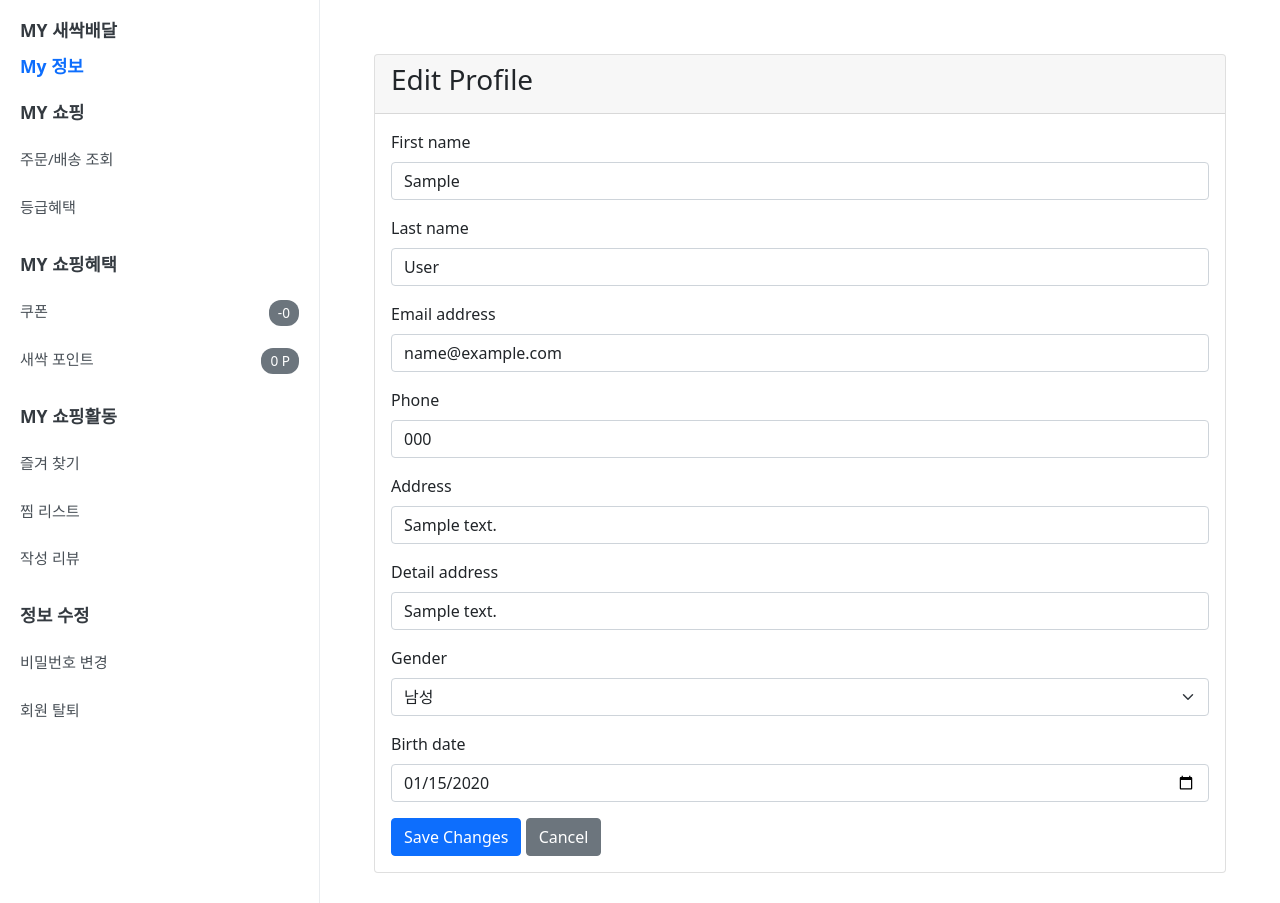
After one commit to jhj1111/sessac_shoping_web, a Django app: page /mypage/profile/edit/ in a window 1280 px wide. The commit adds this page. Run offline with Django 5.2, Linux system fonts and the light colour scheme; a user stored in the database is signed in; tables that the repository leaves empty hold one stand-in row (values such as "Sample post"); some libraries are stand-ins or nearby versions.

Commit message:
feat(mypage): add 유저 정보 표시

```diff
--- a/apps/accounts/forms.py
+++ b/apps/accounts/forms.py
@@ -2,6 +2,7 @@ from django import forms
 from django.contrib.auth.forms import UserCreationForm
 from django.contrib.auth import get_user_model
 from django.db import transaction
+from .models import CustomUser
 
 User = get_user_model()
 
@@ -27,3 +28,18 @@ class RegisterForm(UserCreationForm):
         user.phone = self.cleaned_data["phone"]
         user.save()
         return user
+
+class UserProfileForm(forms.ModelForm):
+    class Meta:
+        model = CustomUser
+        fields = ['first_name', 'last_name', 'email', 'phone', 'address', 'detail_address', 'gender', 'birth_date']
+        widgets = {
+            'gender': forms.Select(attrs={'class': 'form-select'}),
+            'birth_date': forms.DateInput(attrs={'type': 'date', 'class': 'form-control'}),
+            'first_name': forms.TextInput(attrs={'class': 'form-control'}),
+            'last_name': forms.TextInput(attrs={'class': 'form-control'}),
+            'email': forms.EmailInput(attrs={'class': 'form-control'}),
+            'phone': forms.TextInput(attrs={'class': 'form-control'}),
+            'address': forms.TextInput(attrs={'class': 'form-control'}),
+            'detail_address': forms.TextInput(attrs={'class': 'form-control'}),
+        }
--- a/apps/mypage/templates/mypage/mypage_base.html
+++ b/apps/mypage/templates/mypage/mypage_base.html
@@ -72,13 +72,12 @@
             <div class="col-md-3 sidebar">
                 <div class="sidebar-section">
                     <h1 class="sidebar-title">MY 새싹배달</h1>
-                    <h2 class="sidebar-title">My 정보</h2>
+                    <h2 class="sidebar-title"><a href={% url 'mypage:mypage_main' %} style="text-decoration: none";>My 정보</a></h2>
                 </div>
 
                 <div class="sidebar-section">
                     <h3 class="sidebar-title">MY 쇼핑</h3>
-                    <a href="#" class="sidebar-item">주문/배송 조회</a>
-                    <a href="#" class="sidebar-item">취소/반품/교환 조회</a>
+                    <a href={% url 'mypage:mypage_orders' %} class="sidebar-item">주문/배송 조회</a>
                     <a href="#" class="sidebar-item">등급혜택</a>
                 </div>
 
@@ -99,7 +98,12 @@
                     <a href="#" class="sidebar-item">즐겨 찾기</a>
                     <a href="#" class="sidebar-item">찜 리스트</a>
                     <a href="#" class="sidebar-item">작성 리뷰</a>
-                    <a href="#" class="sidebar-item">최근 본 내역</a>
+                </div>
+
+                <div class="sidebar-section">
+                    <h3 class="sidebar-title">정보 수정</h3>
+                    <a href="#" class="sidebar-item">비밀번호 변경</a>
+                    <a href="#" class="sidebar-item">회원 탈퇴</a>
                 </div>
             </div>
 
--- /dev/null
+++ b/apps/mypage/templates/mypage/profile_edit.html
@@ -0,0 +1,32 @@
+{% extends 'mypage/mypage_base.html' %}
+
+{% block content %}
+<div class="container mt-4">
+    <div class="card">
+        <div class="card-header">
+            <h3>Edit Profile</h3>
+        </div>
+        <div class="card-body">
+            <form method="post">
+                {% csrf_token %}
+
+                {% for field in form %}
+                    <div class="mb-3">
+                        <label for="{{ field.id_for_label }}" class="form-label">{{ field.label }}</label>
+                        {{ field }}
+                        {% if field.help_text %}
+                            <small class="form-text text-muted">{{ field.help_text }}</small>
+                        {% endif %}
+                        {% for error in field.errors %}
+                            <div class="alert alert-danger">{{ error }}</div>
+                        {% endfor %}
+                    </div>
+                {% endfor %}
+
+                <button type="submit" class="btn btn-primary">Save Changes</button>
+                <a href="{% url 'mypage:mypage_main' %}" class="btn btn-secondary">Cancel</a>
+            </form>
+        </div>
+    </div>
+</div>
+{% endblock %}
--- a/apps/mypage/urls.py
+++ b/apps/mypage/urls.py
@@ -5,9 +5,10 @@ app_name = 'mypage'
 
 urlpatterns = [
     # 마이페이지 URL
-    # path('', views.MyPageMaindView.as_view(), name='mypage_main'),
+    path('', views.MyPageMainView.as_view(), name='mypage_main'),
     path('orders/', views.MyPageOrderListView.as_view(), name='mypage_orders'),
     path('reviews/', views.MyPageReviewListView.as_view(), name='mypage_reviews'),
     path('favorites/', views.MyPageFavoriteListView.as_view(), name='mypage_favorites'),
     path('support/', views.MyPageSupportHistoryView.as_view(), name='mypage_support'),
+    path('profile/edit/', views.ProfileUpdateView.as_view(), name='profile_edit'),
 ]
--- a/apps/mypage/views.py
+++ b/apps/mypage/views.py
@@ -7,11 +7,42 @@ from django.utils import timezone
 from datetime import timedelta
 
 from ..orders.models import Order
+from ..accounts.models import CustomUser
+from ..accounts.forms import UserProfileForm
 # from ..reviews.models import Review
 # from ..favorites.models import Favorite
 # from ..support.models import Inquiry
 
 # Create your views here.
+class MyPageMainView(LoginRequiredMixin, TemplateView):
+    template_name = 'mypage/mypage_main.html'
+
+    def get_context_data(self, **kwargs):
+        context = super().get_context_data(**kwargs)
+        user = self.request.user
+
+        # Add user information to the context
+        context['user_info'] = user
+        context['user_grade'] = user.get_grade_display()
+        context['user_points'] = user.get_points_balance()
+        context['user_coupons'] = user.get_coupon_count()
+        context['grade_icon_url'] = user.get_grade_icon()
+        context['order_status_counts'] = user.get_order_status_counts()
+
+        # For recent orders, let's fetch a few recent ones.
+        recent_orders = Order.objects.filter(user=user).order_by('-order_time')[:5]
+
+        orders_with_grouped_items = []
+        for order in recent_orders:
+            grouped_items = order.group_items_by_restaurant()
+            orders_with_grouped_items.append({
+                'order': order,
+                'grouped_items': grouped_items
+            })
+
+        context['recent_orders'] = orders_with_grouped_items
+
+        return context
 class MyPageOrderListView(LoginRequiredMixin, TemplateView):
     """마이페이지 대시보드"""
     # template_name = 'mypage/mypage_dashboard.html'
@@ -95,3 +126,12 @@ class MyPageSupportHistoryView(LoginRequiredMixin, ListView):
     def get_queryset(self):
         # return Inquiry.objects.filter(user=self.request.user).order_by('-created_at')
         return [] # 임시
+
+class ProfileUpdateView(LoginRequiredMixin, UpdateView):
+    model = CustomUser
+    form_class = UserProfileForm
+    template_name = 'mypage/profile_edit.html'
+    success_url = reverse_lazy('mypage:mypage_main')
+
+    def get_object(self, queryset=None):
+        return self.request.user
```
Also changed, not shown: apps/mypage/templates/mypage/mypage_main.html (added, +85 -0 lines).
